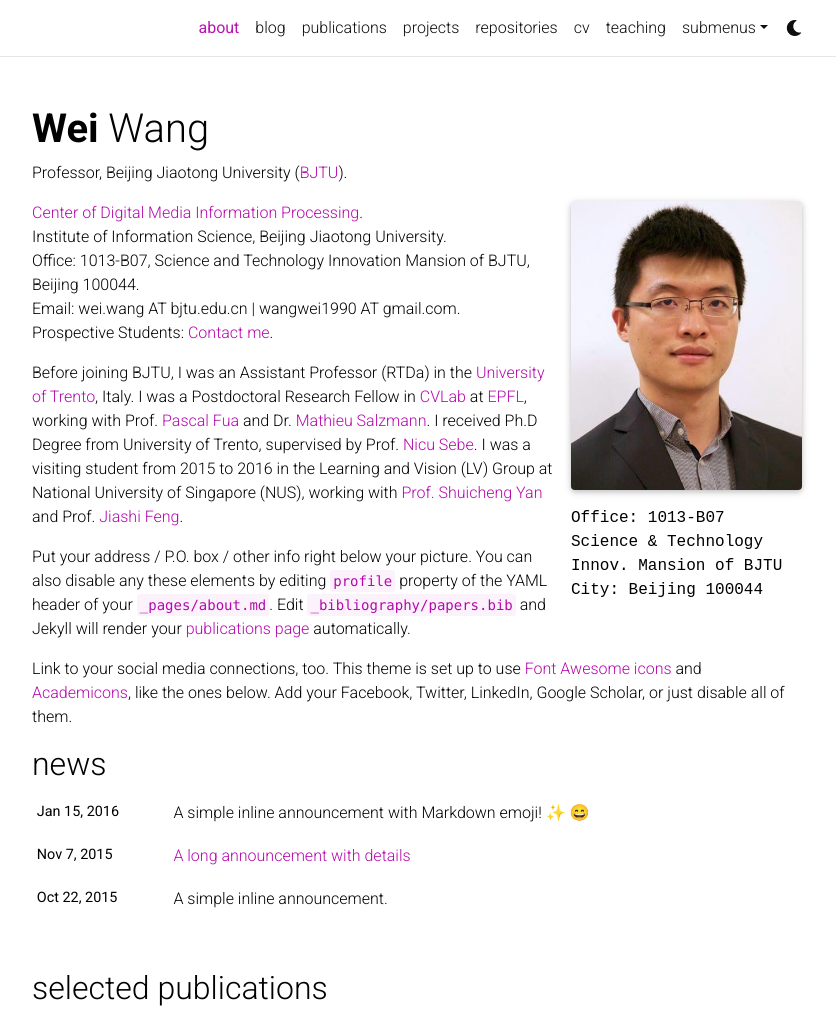
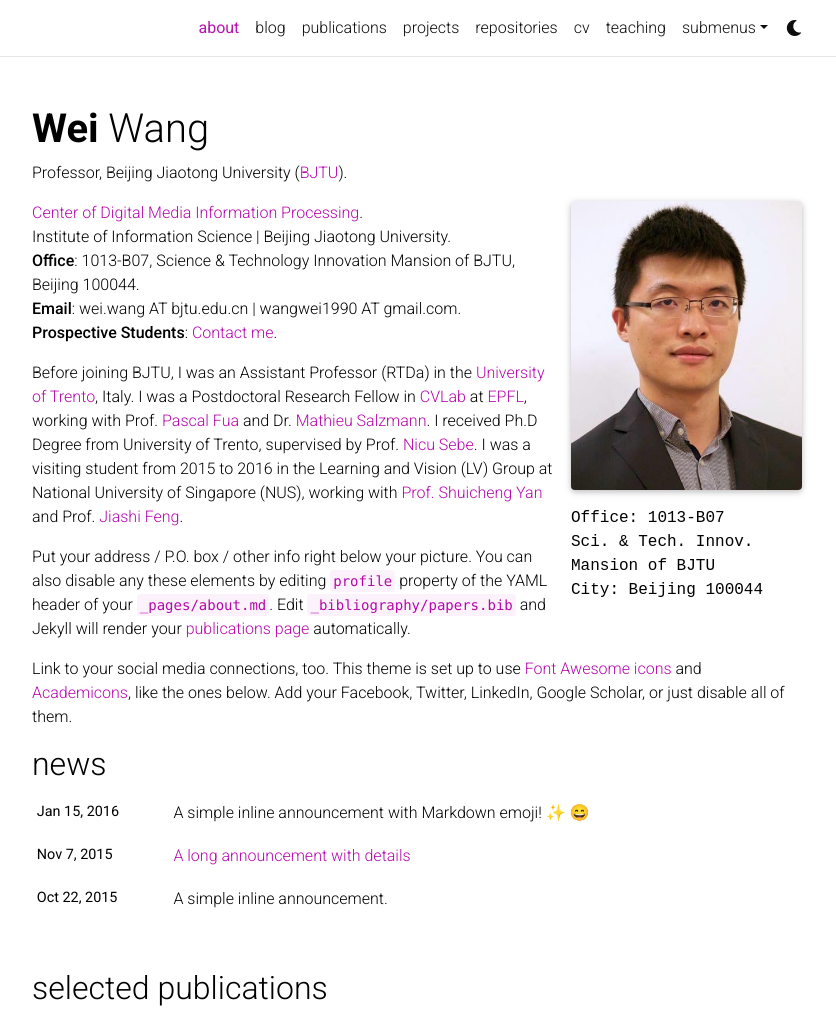
Before and after one commit to WeiWangTrento/WeiWangTrento.github.io, a Jekyll site: the page built from _pages/about.md, in a window 1280 px wide and 1309 px high, cut to the strip 0-1019 px from the top of the window. Shown: the whole strip, without its empty margins (223-1059 px from the left). Built offline with Jekyll 4.4.1, drawn with Linux system fonts in a browser that asks for light colours; full-size pictures stand in for the smaller copies a plugin makes; emoji names are drawn with the system emoji font; comment, search, counter and statistics services are not loaded; a style sheet for code colours, icons or effects is not loaded.

Commit message:
Update about.md

```diff
--- a/_pages/about.md
+++ b/_pages/about.md
@@ -10,7 +10,7 @@ profile:
   image_circular: false # crops the image to make it circular
   address: >
     <p>Office: 1013-B07</p>
-    <p>Science & Technology Innov. Mansion of BJTU</p>
+    <p>Sci. & Tech. Innov. Mansion of BJTU</p>
     <p>City: Beijing 100044</p>
 
 news: true  # includes a list of news items
@@ -18,10 +18,10 @@ selected_papers: true # includes a list of papers marked as "selected={true}"
 social: true  # includes social icons at the bottom of the page
 ---
 <a href='http://mepro.bjtu.edu.cn/'>Center of Digital Media Information Processing</a>. <br />
-Institute of Information Science, Beijing Jiaotong University. <br />
-Office: 1013-B07, Science and Technology Innovation Mansion of BJTU, Beijing 100044. <br />
-Email: wei.wang AT bjtu.edu.cn | wangwei1990 AT gmail.com. <br />
-Prospective Students: <a href='http://mepro.bjtu.edu.cn/'>Contact me</a>.
+Institute of Information Science | Beijing Jiaotong University. <br />
+**Office**: 1013-B07, Science & Technology Innovation Mansion of BJTU, Beijing 100044. <br />
+**Email**: wei.wang AT bjtu.edu.cn | wangwei1990 AT gmail.com. <br />
+**Prospective Students**: <a href='http://mepro.bjtu.edu.cn/'>Contact me</a>.
 
 Before joining BJTU, I was an Assistant Professor (RTDa) in the [University of Trento](https://www.unitn.it/en), Italy.
 I was a Postdoctoral Research Fellow in [CVLab](https://cvlab.epfl.ch/) at [EPFL](https://www.epfl.ch/en/), working with Prof. [Pascal Fua](https://people.epfl.ch/cgi-bin/people?id=112366&op=bio&lang=en&cvlang=en) and Dr. [Mathieu Salzmann](https://people.epfl.ch/cgi-bin/people?id=119864&op=bio&lang=en&cvlang=en).
```
